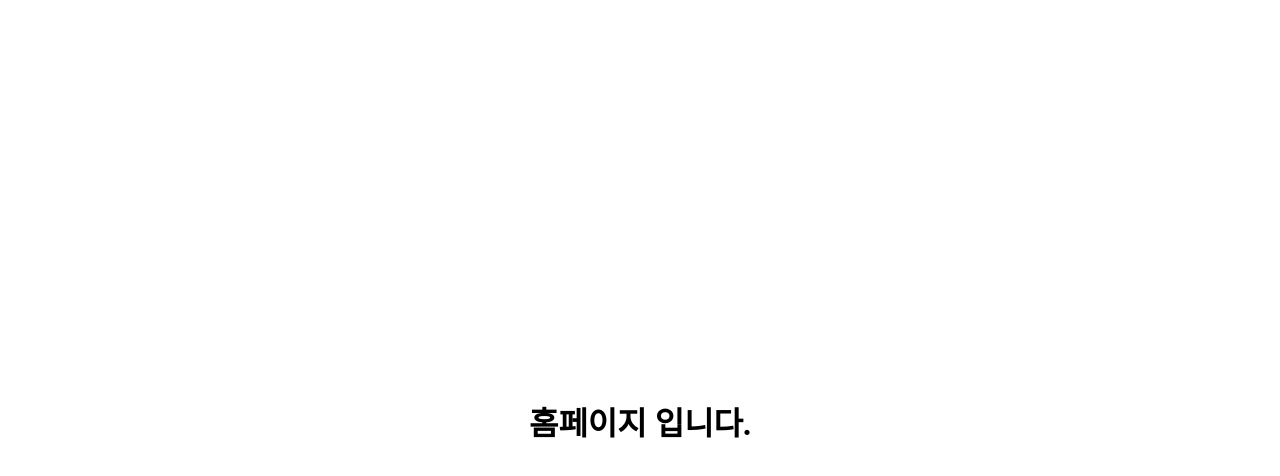
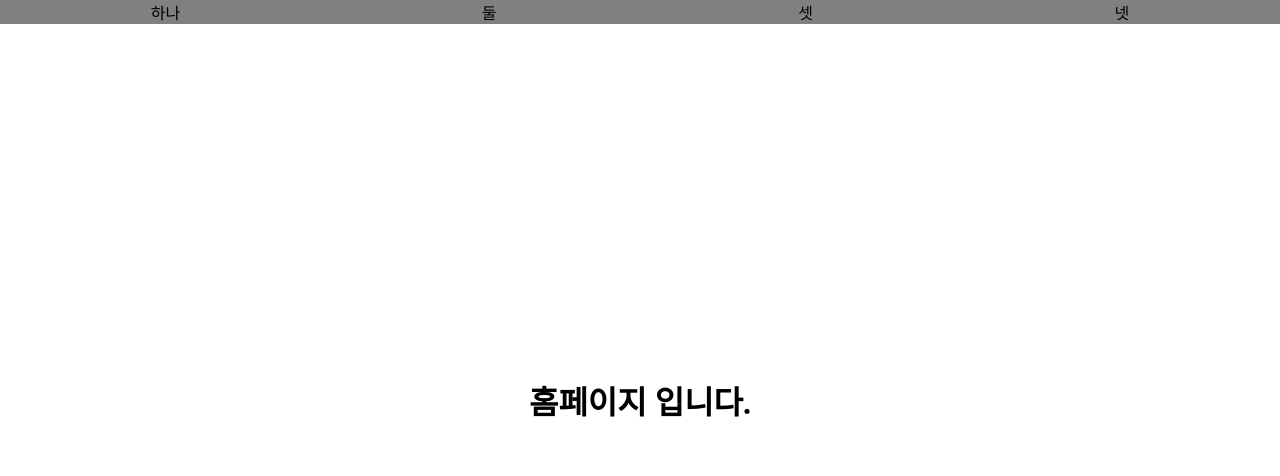
Before and after one commit to PossumCircus/Visionary, a React (Create React App) app: page / in a window 1280 px wide. Shown: the top 476 px of the page. Built offline with nearby package versions, Linux system fonts and the light colour scheme.

Commit message:
feat/#2/refac/Nav구성

```diff
--- a/src/App.js
+++ b/src/App.js
@@ -15,7 +15,7 @@ import Home from './pages/Home';
 // import MyVisionBoard from './pages/MyVisionBoard';
 // import MyVisionBoardGrid from './pages/MyVisionBoardGrid';
 // import VisionBoardGrid from './pages/VisionBoardGrid';
-// import Layout from './pages/Layout';
+import Layout from './pages/Layout';
 
 function App() {
   const [isLogin, setIsLogin] = useState(false);
@@ -33,7 +33,7 @@ function App() {
   }, [location.pathname]);
 
   return (
-    // <Layout>
+    <Layout>
       <Routes>
         <Route path="/" element={<Home />} />
         {/* {!isLogin && (
@@ -53,7 +53,7 @@ function App() {
         <Route path="*" element={<div>부적절한 접근 입니다. 홈 페이지로 이동하시겠습니까?</div>} />
         {/* home으로 돌아가게 링크  */}
       </Routes>
-    // </Layout>
+    </Layout>
   );
 }
 
--- /dev/null
+++ b/src/components/Layout/Header/Header.module.scss
@@ -0,0 +1,30 @@
+*{
+    margin: 0;
+}
+
+.visionary_game_bar {
+    display: flex;
+    justify-content: space-around;
+    align-items: center;
+    border: 1px solid;
+    background-color: black;
+    .visionary_game_bar_logo {
+        background-color: white;
+        &:hover{
+            background-color: grey;
+        }
+    }
+    .visionary_game_bar_title{
+        background-color: yellow;
+        border: 1px solid black;
+        &:hover{
+            background-color: orange;
+        }
+    }
+    .visionary_game_bar_profile{
+        background-color: pink;
+        &:hover{
+            background-color: red;
+        }
+    }
+}
--- /dev/null
+++ b/src/components/Layout/Nav/Nav.jsx
@@ -0,0 +1,31 @@
+import React from 'react';
+import { Link } from 'react-router-dom';
+import styles from './Nav.module.scss';
+
+function Nav({ children }) {
+
+  return (
+    <>
+      <div className={styles.visionary_site_nav}>
+        <nav>
+          <ul className={styles.visionary_site_nav_item_list}>
+            <li>
+              <div className={styles.visionary_site_nav_item}><a>하나</a></div>
+            </li>
+            <li>
+              <div className={styles.visionary_site_nav_item}><a>둘</a></div>
+            </li>
+            <li>
+              <div className={styles.visionary_site_nav_item}><a>셋</a></div>
+            </li>
+            <li>
+              <div className={styles.visionary_site_nav_item}><a>넷</a></div>
+            </li>
+          </ul>
+        </nav>
+      </div>
+    </>
+  );
+}
+
+export default Nav;
--- /dev/null
+++ b/src/components/Layout/Nav/Nav.module.scss
@@ -0,0 +1,26 @@
+* {
+    margin: 0;
+}
+
+.visionary_site_nav {
+    background-color: grey;
+
+    position: sticky;
+    top: 0;
+    left: 0;
+    width: 100%;
+    pointer-events: none;
+    z-index: 100;
+
+    .visionary_site_nav_item_list {
+        list-style: none;
+        display: flex;
+        justify-content: space-around;
+        align-items: center;
+        padding: 0;
+
+        .visionary_site_nav_item {
+            margin: 0;
+        }
+    }
+}
--- a/src/pages/Layout.jsx
+++ b/src/pages/Layout.jsx
@@ -1 +1,13 @@
 import React from "react";
+import Nav from "../components/Layout/Nav/Nav";
+
+function Layout({children}) {
+    return (
+        <>
+            <Nav />
+            {children}
+        </>
+    )
+}
+
+export default Layout
```
Also changed, not shown: src/components/Layout/Header/Header.jsx (+21 -6 lines), src/components/Layout/Nav/SideNav.jsx (deleted, +0 -10 lines), src/components/Layout/Nav/TopNav.jsx (deleted, +0 -8 lines), src/components/Layout/Nav/scssme.md (added, +3 -0 lines), src/components/Layout/Header/visionarySiteLogo.svg (added), src/components/Layout/Nav/SideNav.module.scss (deleted), src/components/Layout/Nav/TopNav.module.scss (deleted), src/components/Layout/font.png (added).
